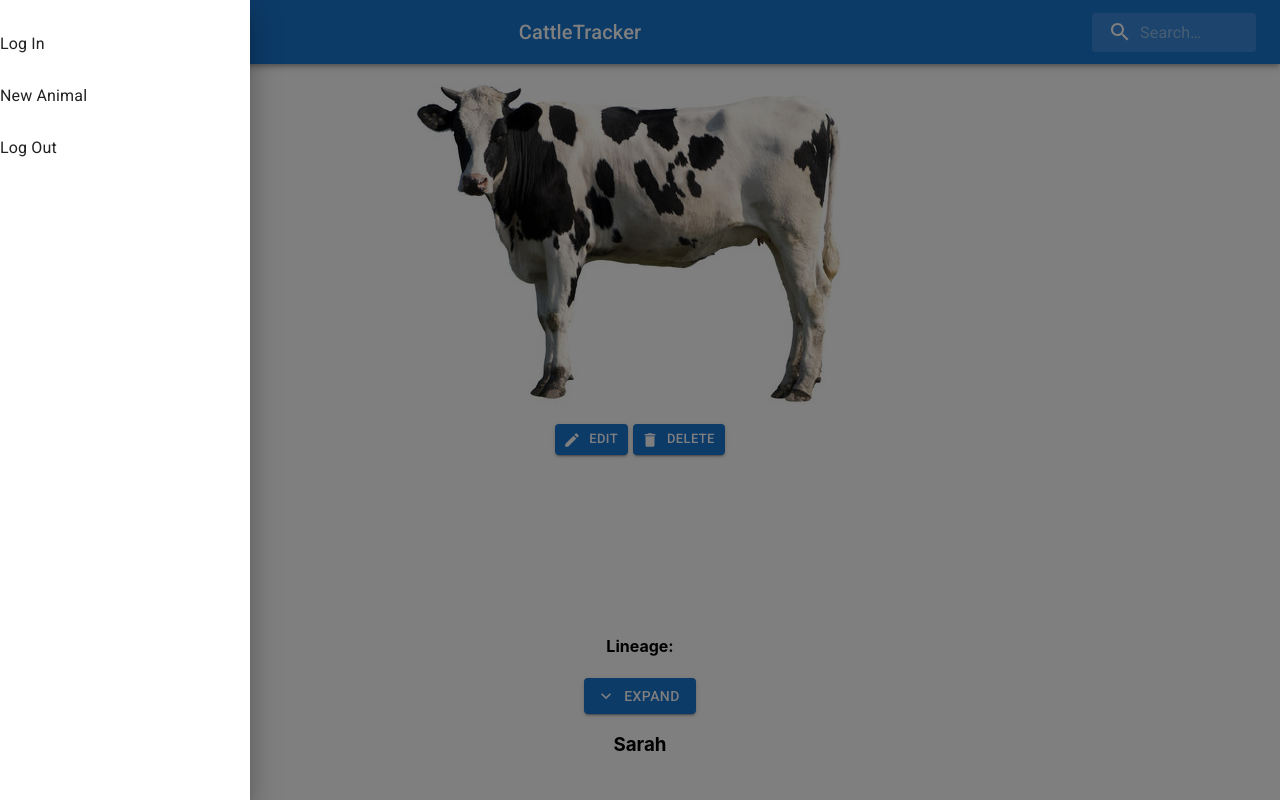
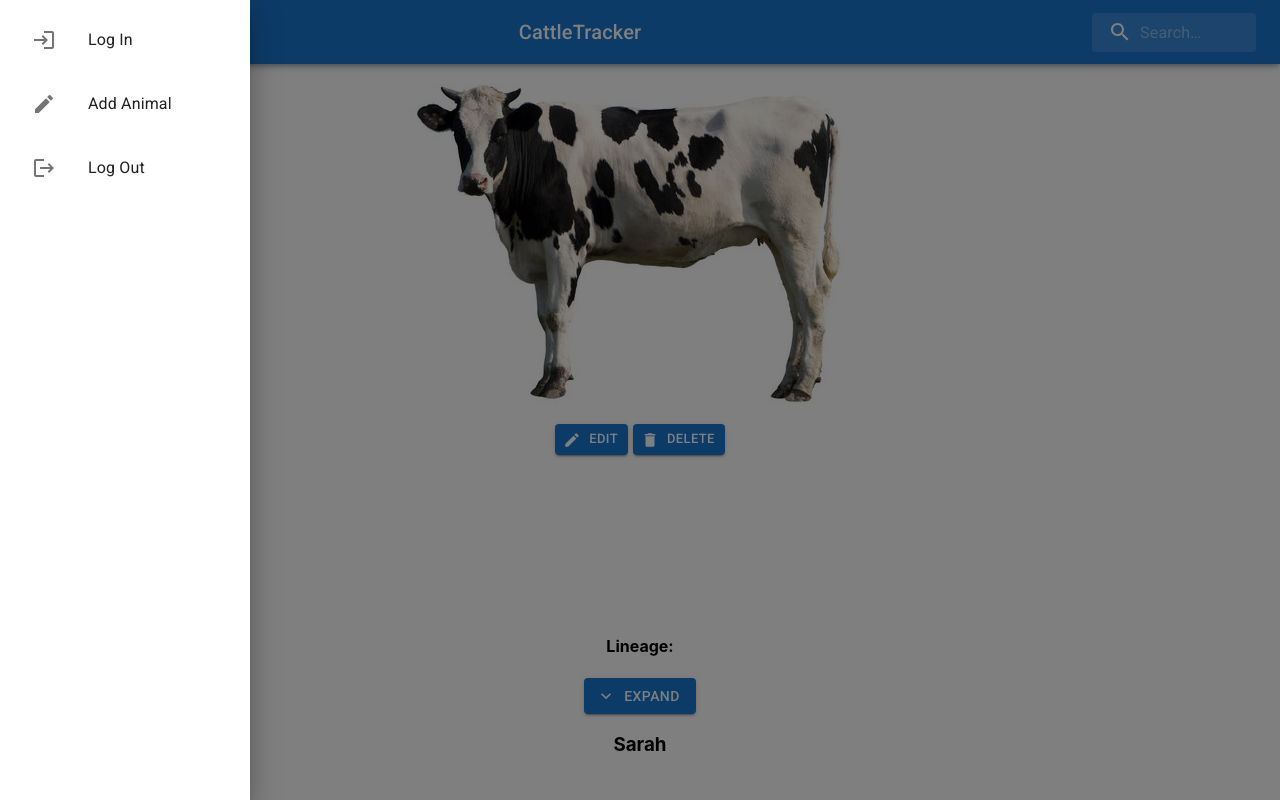
Before and after one commit to greysonj92/CattleTracker, a React (Create React App) app: page / in a window 1280 px wide. Both pictures are taken after a click on the button "open drawer". Shown: the top 800 px of the page. Built offline with nearby package versions, Linux system fonts and the light colour scheme.

Commit message:
Wrote function to choose sidebar menu option icons

```diff
--- a/src/components/SideBar.jsx
+++ b/src/components/SideBar.jsx
@@ -2,6 +2,7 @@ import * as React from 'react';
 import { styled, alpha } from '@mui/material/styles';
 import AppBar from '@mui/material/AppBar';
 import Button from '@mui/material/Button'
+import ListItemButton from '@mui/material/ListItemButton'
 import Box from '@mui/material/Box';
 import Drawer from '@mui/material/Drawer';
 import Toolbar from '@mui/material/Toolbar';
@@ -10,7 +11,11 @@ import IconButton from '@mui/material/IconButton';
 import Typography from '@mui/material/Typography';
 import InputBase from '@mui/material/InputBase';
 import MenuIcon from '@mui/icons-material/Menu';
+import LoginIcon from '@mui/icons-material/Login'
+import LogoutIcon from '@mui/icons-material/Logout'
 import SearchIcon from '@mui/icons-material/Search';
+import CreateIcon from '@mui/icons-material/Create';
+import CheckBoxOutlineBlankIcon from '@mui/icons-material/CheckBoxOutlineBlank';
 
 export default function TemporaryDrawer() {
   const [open, setOpen] = React.useState(false);
@@ -18,16 +23,31 @@ export default function TemporaryDrawer() {
     setOpen(newOpen);
   };
 
+  function pickIcon(text) {
+    if (text === 'Log In') {
+        return <LoginIcon></LoginIcon>
+    }
+    else if (text === 'Add Animal'){
+        return <CreateIcon></CreateIcon>
+    }
+    else if (text === 'Log Out'){
+        return <LogoutIcon></LogoutIcon>
+    }
+    else {
+        return <CheckBoxOutlineBlankIcon></CheckBoxOutlineBlankIcon>
+    }
+  }
   const DrawerList = (
     <Box sx={{ width: 250 }} role="presentation" onClick={toggleDrawer(false)}>
       <List>
-        {['Log In', 'New Animal', 'Log Out'].map((text, index) => (
-          <ListItem key={text} disablePadding>
-            <listItemButton>
+        {['Log In', 'Add Animal', 'Log Out'].map((text, index) => (
+          <ListItem key={text}>
+            <ListItemButton>
               <ListItemIcon>
+               {pickIcon(text)}
               </ListItemIcon>
             <ListItemText primary={text} />
-            </listItemButton>
+            </ListItemButton>
           </ListItem>
         ))}
       </List>
```
